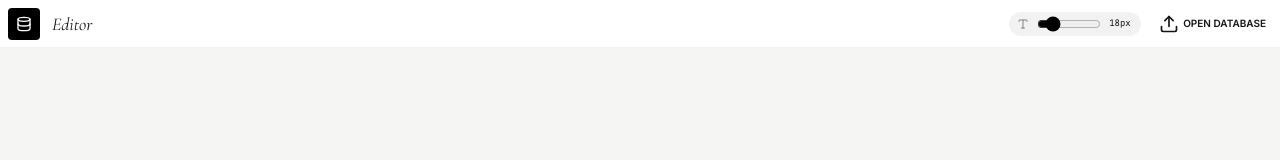
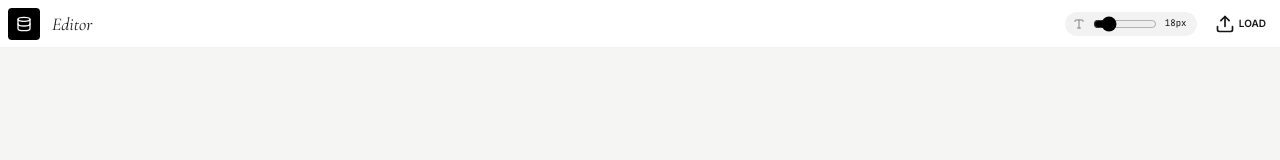
Before and after one commit to zryanit/SQlite, a React (Vite) app: page / in a window 1280 px wide. Shown: the top 160 px of the page. Built offline with nearby package versions, Linux system fonts and the light colour scheme.

Commit message:
feat: Rename "Open Database" to "Load Database"
Updates the button label and tooltip from "Open Database" to "Load Database" for improved clarity when selecting a new SQLite file.

```diff
--- a/src/App.tsx
+++ b/src/App.tsx
@@ -230,10 +230,10 @@ export default function App() {
           <button
             onClick={() => fileInputRef.current?.click()}
             className="p-3 sm:p-1.5 hover:bg-black/5 rounded-full sm:rounded transition-colors flex items-center justify-center gap-1"
-            title="Open Database"
+            title="Load Database"
           >
             <Upload size={20} className={isUploading ? "animate-bounce" : ""} />
-            <span className="text-[10px] font-bold uppercase hidden sm:inline">Open Database</span>
+            <span className="text-[10px] font-bold uppercase hidden sm:inline">Load</span>
           </button>
           <input
             type="file"
```
